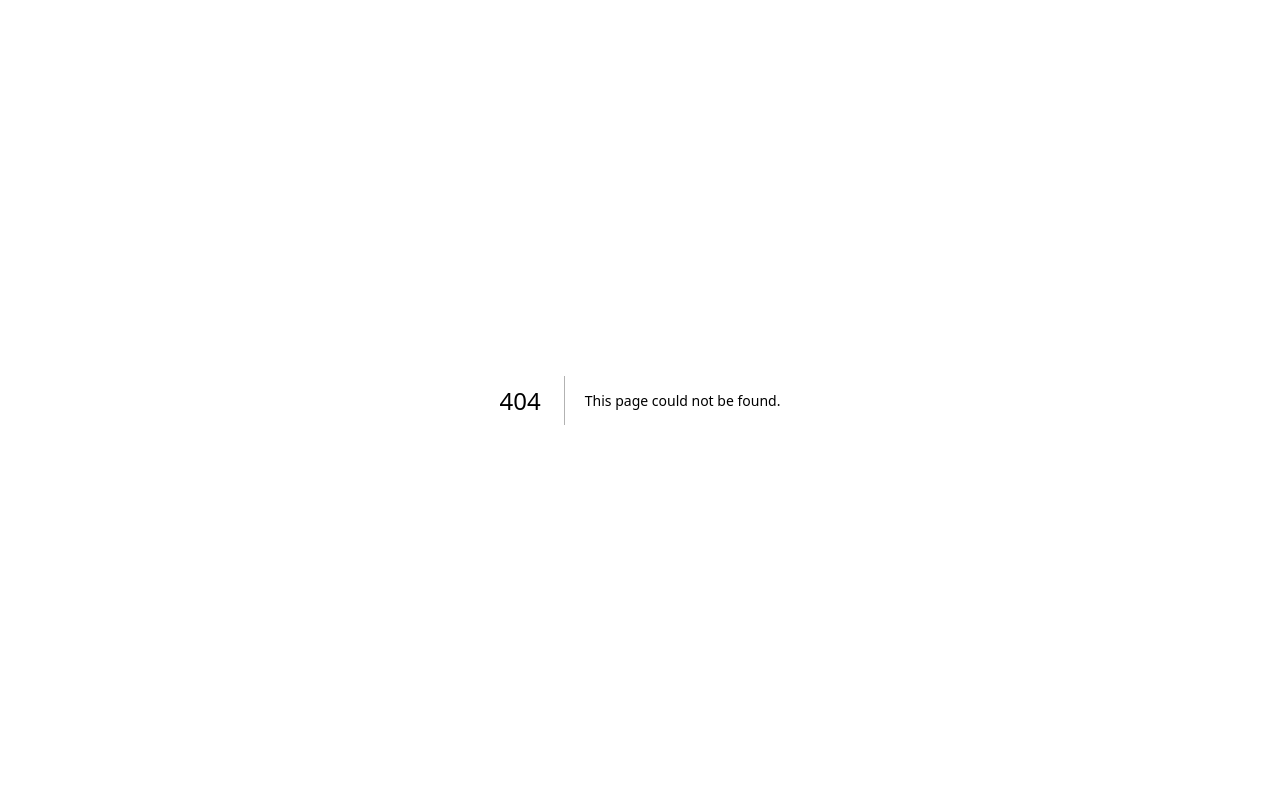
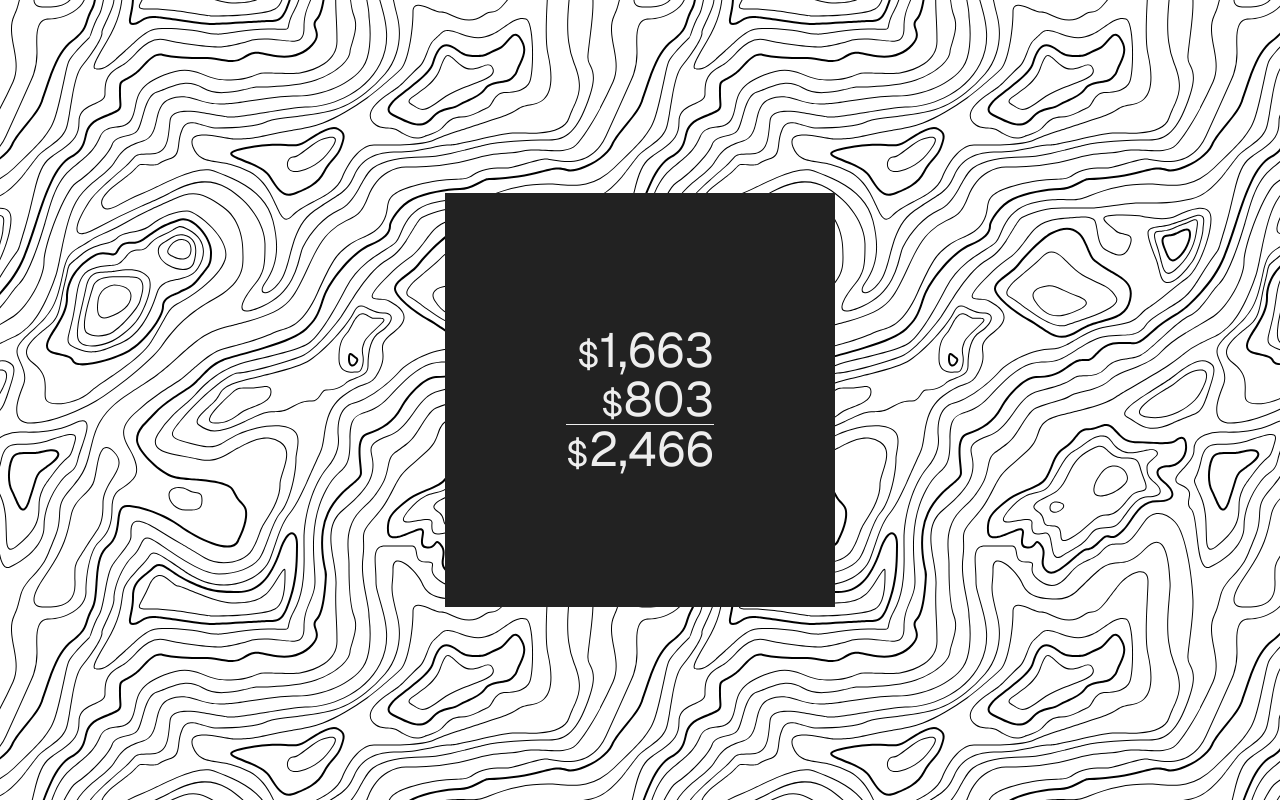
Before and after one commit to panayiotis/widgets, a Next.js app: page /balance in a window 1280 px wide. Before the commit this address had no page. Built offline with nearby package versions, Linux system fonts and the light colour scheme; a web font is replaced by a local one.

Commit message:
Add balance

```diff
--- /dev/null
+++ b/app/balance/page.jsx
@@ -0,0 +1,16 @@
+import Widget from './widget';
+
+export default function Home() {
+  return (
+    <div
+      className='flex min-h-screen min-w-screen items-center justify-center font-[family-name:var(--font-geist-sans)]'
+      style={{
+        backgroundImage: 'url(/topography.svg)',
+      }}
+    >
+      <main className='flex items-center justify-center'>
+        <Widget />
+      </main>
+    </div>
+  );
+}
--- /dev/null
+++ b/app/balance/widget.jsx
@@ -0,0 +1,24 @@
+'use client';
+
+import React from 'react';
+
+//const border = 'border-1 border-green-500';
+const border = ''
+
+const capital_one = 1663;
+const chase = 803;
+
+const Widget = () => {
+  return (
+    <div className='widget box-border flex aspect-[0.94] w-screen max-w-[390px] flex-row items-center pt-[px] justify-center bg-[#222] text-[#eee]'>
+        <p className='text-right text-5xl opacity-100'>
+          <span className='text-4xl'>$</span>{capital_one.toLocaleString()}<br />
+          <span className='text-4xl'>$</span>{chase.toLocaleString()}<br />
+          <hr/>
+          <span className='text-4xl'>$</span>{(capital_one + chase).toLocaleString()}
+        </p>
+      </div>
+  );
+};
+
+export default Widget;
```
